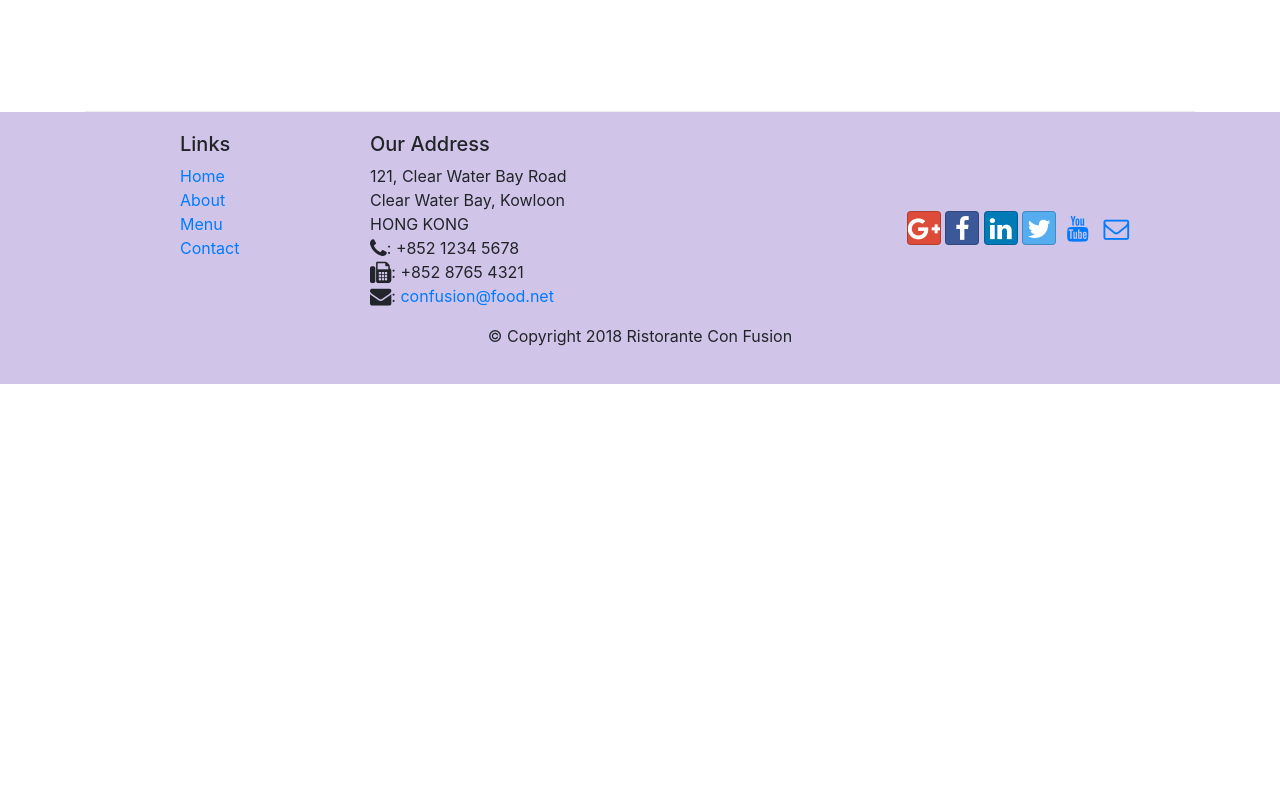
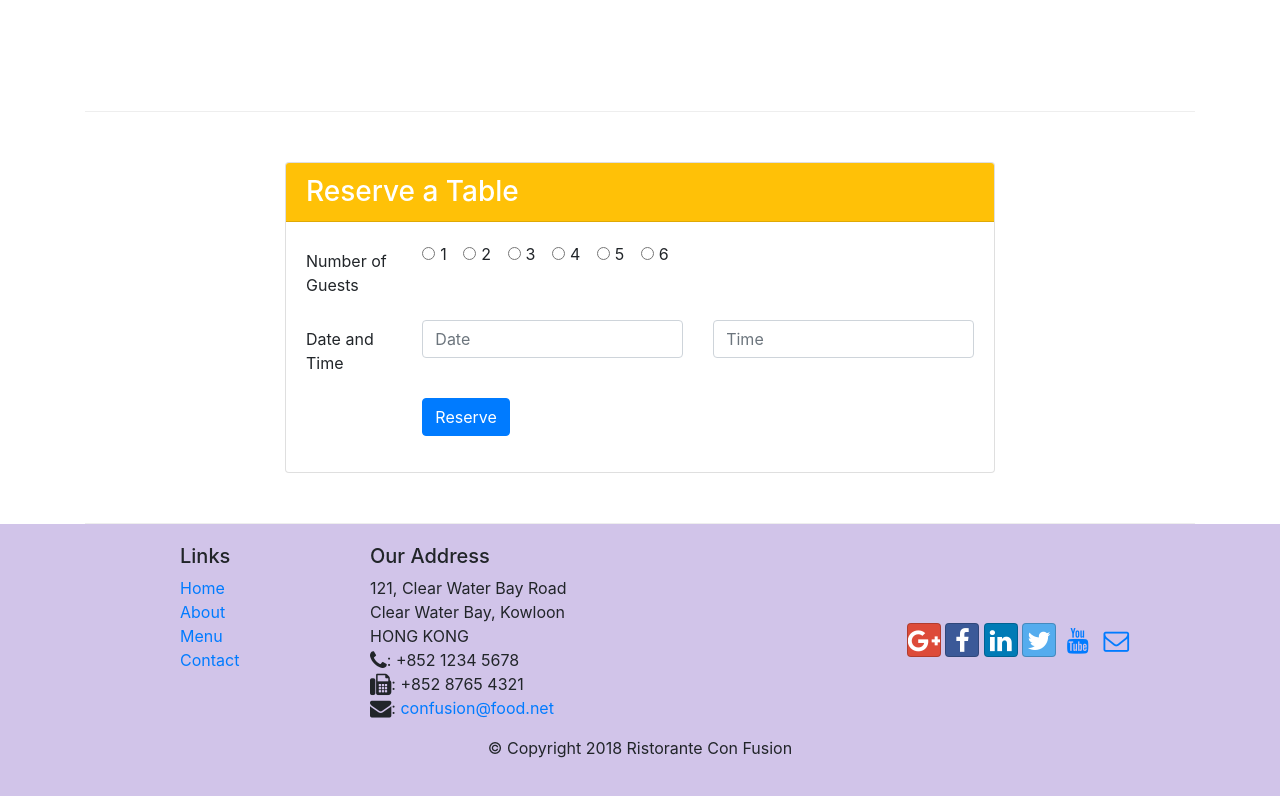
Before and after one commit to TooLazy-QL/Full-stack-Confusion, a website: page index.html in a window 1280 px wide. Shown: the part 1422-2218 px from the top of the page. Before the commit the page ends 1806 px from the top, so only its background shows below. Drawn offline with nearby package versions, Linux system fonts and the light colour scheme.

Commit message:
Assignment 2

```diff
--- a/index.html
+++ b/index.html
@@ -44,6 +44,9 @@
                 <div class="col-12 col-sm align-self-center">
                     <img src="img/logo.png" class="img-fluid">
                 </div>
+                <div class="col-12 col-sm align-self-center">
+                    <a class="btn btn-warning btn-block btn-sm" href="#reservetable" role="button">Reserve Table</a>
+                </div>
             </div>
         </div>
     </header>
@@ -70,8 +73,13 @@
                 <h3>This Month's Promotions</h3>
             </div>
             <div class="col col-sm col-md">
-                <h2>Weekend Grand Buffet</h2>
-                <p class="d-none d-sm-block">Featuring mouthwatering combinations with a choice of five different salads, six enticing appetizers, six main entrees and five choicest desserts. Free flowing bubbly and soft drinks. All for just $19.99 per person </p>
+                <div class="media">
+                    <div class="media-body">
+                        <h2>Weekend Grand Buffet <span class="badge badge-danger">NEW</span></h2>
+                        <p class="d-none d-sm-block">Featuring mouthwatering combinations with a choice of five different salads, six enticing appetizers, six main entrees and five choicest desserts. Free flowing bubbly and soft drinks. All for just $19.99 per person </p>
+                    </div>
+                    <img class="d-flex ml-3 img-thumbnail align-self-center" src="img/buffet.png" alt="buffet">
+                </div>
             </div>
         </div>
 
@@ -90,8 +98,66 @@
                 </div>
             </div>
         </div>
+        <div class="row row-content justify-content-center">
+        <div class="col-12 col-sm-8 align-items-center">
+            <div class="card">
+                <h3 class="card-header bg-warning text-white">Reserve a Table</h3>
+                <div class="card-body">
+                    <form id="reservetable">
+                        <div class="form-group row">
+                            <label for="numberguests" class="col-12 col-md-2 col-form-label">Number of Guests</label>
+                            <div class="col-md-10">
+                                <div class="form-check form-check-inline">
+                                    <input class="form-check-input" type="radio" name="inlineRadioOptions" id="inlineRadio1" value="option1">
+                                    <label class="form-check-label" for="inlineRadio1">1</label>
+                                </div>
+                                <div class="form-check form-check-inline">
+                                    <input class="form-check-input" type="radio" name="inlineRadioOptions" id="inlineRadio2" value="option2">
+                                    <label class="form-check-label" for="inlineRadio2">2</label>
+                                </div>
+                                <div class="form-check form-check-inline">
+                                    <input class="form-check-input" type="radio" name="inlineRadioOptions" id="inlineRadio3" value="option3">
+                                    <label class="form-check-label" for="inlineRadio3">3</label>
+                                </div>
+                                <div class="form-check form-check-inline">
+                                    <input class="form-check-input" type="radio" name="inlineRadioOptions" id="inlineRadio4" value="option4">
+                                    <label class="form-check-label" for="inlineRadio4">4</label>
+                                </div>
+                                <div class="form-check form-check-inline">
+                                    <input class="form-check-input" type="radio" name="inlineRadioOptions" id="inlineRadio5" value="option5">
+                                    <label class="form-check-label" for="inlineRadio5">5</label>
+                                </div>
+                                <div class="form-check form-check-inline">
+                                    <input class="form-check-input" type="radio" name="inlineRadioOptions" id="inlineRadio6" value="option6">
+                                    <label class="form-check-label" for="inlineRadio6">6</label>
+                                </div>
+                            </div>
+                        </div>
+
+                        <div class="form-group row">
+                            <label for="datetime" class="col-12 col-md-2 col-form-label">Date and Time</label>
+                            <div class="col-12 col-md-5">
+                                <input type="text" class="form-control" id="date" name="date" placeholder="Date">
+                            </div>
+                            <div class="col-12 col-md-5">
+                                <input type="text" class="form-control" id="time" name="time" placeholder="Time">
+                            </div>
+                        </div>
+
+                        <div class="form-group row">
+                            <div class="offset-md-2 col-md-10">
+                                <button type="submit" class="btn btn-primary">
+                                    Reserve
+                                </button>
+                            </div>
+                        </div>
+
+                    </form>
+                </div>
+            </div>
+        </div>
     </div>
-
+    </div>
     <footer class="footer">
         <div class="container">
             <div class="row">
```
Also changed, not shown: css/styles.css (line endings or trailing spaces).
